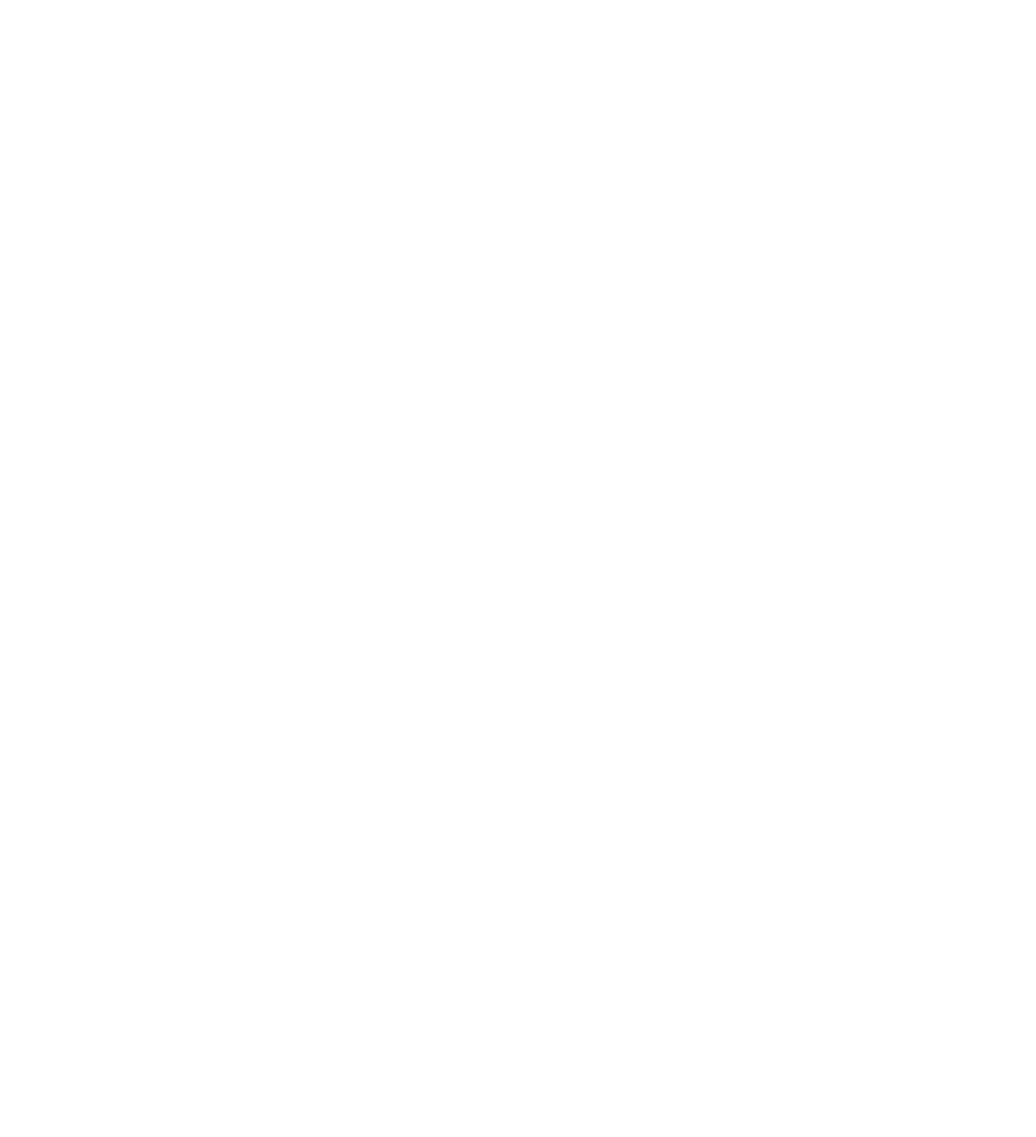
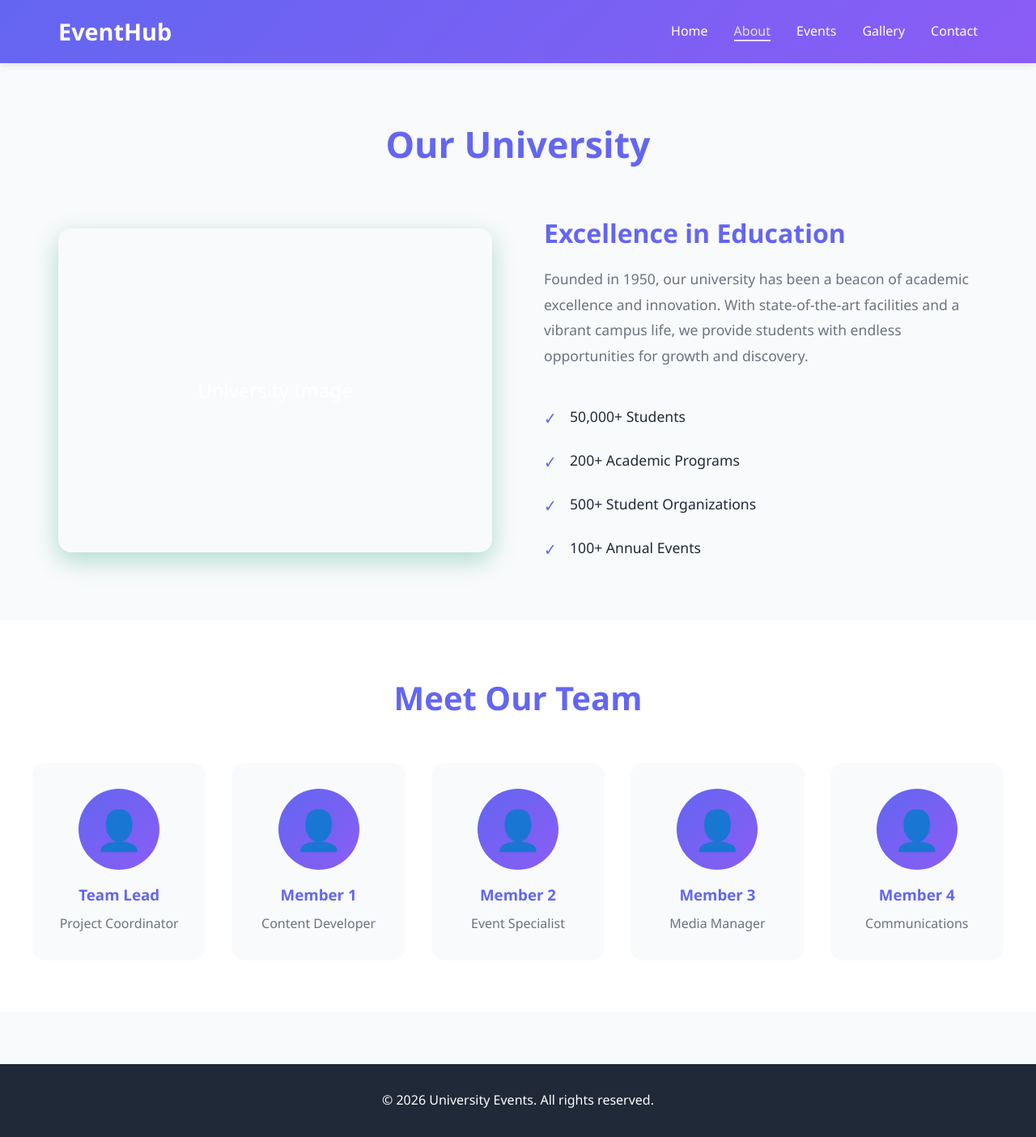
Before and after one commit to AbuHuraraDone/campus-events, a website: page src/destination.html in a window 1280 px wide. Shown: the whole page at 81% size. Before the commit the page ends 800 px from the top, so only its background shows below. Drawn offline with Linux system fonts and the light colour scheme.

Commit message:
Implemented destination page

```diff
--- a/src/destination.html
+++ b/src/destination.html
@@ -0,0 +1,79 @@
+<!DOCTYPE html>
+<html lang="en">
+<head>
+    <meta charset="UTF-8">
+    <meta name="viewport" content="width=device-width, initial-scale=1.0">
+    <title>About Us - Destination</title>
+    <link rel="stylesheet" href="../styles/style.css">
+</head>
+<body>
+    <header class="page-header">
+        <nav class="navbar">
+            <div class="logo">EventHub</div>
+            <ul class="nav-links">
+                <li><a href="index.html">Home</a></li>
+                <li><a href="destination.html" class="active">About</a></li>
+                <li><a href="packages.html">Events</a></li>
+                <li><a href="gallery.html">Gallery</a></li>
+                <li><a href="contact.html">Contact</a></li>
+            </ul>
+        </nav>
+    </header>
+
+    <main>
+        <section class="university-intro">
+            <h1>Our University</h1>
+            <div class="uni-content">
+                <div class="uni-image">
+                    <div class="placeholder-img">University Image</div>
+                </div>
+                <div class="uni-text">
+                    <h2>Excellence in Education</h2>
+                    <p>Founded in 1950, our university has been a beacon of academic excellence and innovation. With state-of-the-art facilities and a vibrant campus life, we provide students with endless opportunities for growth and discovery.</p>
+                    <ul class="highlights">
+                        <li>50,000+ Students</li>
+                        <li>200+ Academic Programs</li>
+                        <li>500+ Student Organizations</li>
+                        <li>100+ Annual Events</li>
+                    </ul>
+                </div>
+            </div>
+        </section>
+
+        <section class="team-section">
+            <h2>Meet Our Team</h2>
+            <div class="team-grid">
+                <div class="team-member">
+                    <div class="member-avatar">👤</div>
+                    <h3>Team Lead</h3>
+                    <p>Project Coordinator</p>
+                </div>
+                <div class="team-member">
+                    <div class="member-avatar">👤</div>
+                    <h3>Member 1</h3>
+                    <p>Content Developer</p>
+                </div>
+                <div class="team-member">
+                    <div class="member-avatar">👤</div>
+                    <h3>Member 2</h3>
+                    <p>Event Specialist</p>
+                </div>
+                <div class="team-member">
+                    <div class="member-avatar">👤</div>
+                    <h3>Member 3</h3>
+                    <p>Media Manager</p>
+                </div>
+                <div class="team-member">
+                    <div class="member-avatar">👤</div>
+                    <h3>Member 4</h3>
+                    <p>Communications</p>
+                </div>
+            </div>
+        </section>
+    </main>
+
+    <footer>
+        <p>&copy; 2026 University Events. All rights reserved.</p>
+    </footer>
+</body>
+</html>
--- a/styles/style.css
+++ b/styles/style.css
@@ -419,3 +419,196 @@ footer {
         justify-content: center;
     }
 }
+
+
+
+
+
+
+
+/* destination.css - About/Destination Page Styles */
+
+
+/* Header */
+.page-header {
+    background: linear-gradient(135deg, var(--primary-color), var(--secondary-color));
+    color: var(--white);
+    padding: 1rem 0;
+    box-shadow: 0 2px 10px rgba(0,0,0,0.1);
+}
+
+.navbar {
+    max-width: 1200px;
+    margin: 0 auto;
+    padding: 0 2rem;
+    display: flex;
+    justify-content: space-between;
+    align-items: center;
+}
+
+.logo {
+    font-size: 1.8rem;
+    font-weight: bold;
+}
+
+.nav-links {
+    display: flex;
+    list-style: none;
+    gap: 2rem;
+}
+
+.nav-links a {
+    color: var(--white);
+    text-decoration: none;
+    font-weight: 500;
+    transition: opacity 0.3s;
+}
+
+.nav-links a:hover,
+.nav-links a.active {
+    opacity: 0.8;
+    border-bottom: 2px solid var(--white);
+}
+
+/* University Intro Section */
+.university-intro {
+    max-width: 1200px;
+    margin: 4rem auto;
+    padding: 0 2rem;
+}
+
+.university-intro h1 {
+    text-align: center;
+    font-size: 2.8rem;
+    color: var(--primary-color);
+    margin-bottom: 3rem;
+}
+
+.uni-content {
+    display: grid;
+    grid-template-columns: 1fr 1fr;
+    gap: 4rem;
+    align-items: center;
+}
+
+.placeholder-img {
+    width: 100%;
+    height: 400px;
+    background: linear-gradient(135deg, var(--secondary-color), var(--accent-color));
+    border-radius: 16px;
+    display: flex;
+    align-items: center;
+    justify-content: center;
+    color: var(--white);
+    font-size: 1.5rem;
+    box-shadow: 0 10px 30px rgba(5, 150, 105, 0.3);
+}
+
+.uni-text h2 {
+    font-size: 2rem;
+    color: var(--primary-color);
+    margin-bottom: 1rem;
+}
+
+.uni-text p {
+    font-size: 1.1rem;
+    color: var(--text-light);
+    margin-bottom: 2rem;
+    line-height: 1.8;
+}
+
+.highlights {
+    list-style: none;
+}
+
+.highlights li {
+    padding: 0.8rem 0;
+    padding-left: 2rem;
+    position: relative;
+    font-size: 1.1rem;
+}
+
+.highlights li::before {
+    content: "✓";
+    position: absolute;
+    left: 0;
+    color: var(--primary-color);
+    font-weight: bold;
+    font-size: 1.3rem;
+}
+
+/* Team Section */
+.team-section {
+    background-color: var(--white);
+    padding: 4rem 2rem;
+    margin-top: 4rem;
+}
+
+.team-section h2 {
+    text-align: center;
+    font-size: 2.5rem;
+    color: var(--primary-color);
+    margin-bottom: 3rem;
+}
+
+.team-grid {
+    max-width: 1200px;
+    margin: 0 auto;
+    display: grid;
+    grid-template-columns: repeat(auto-fit, minmax(200px, 1fr));
+    gap: 2rem;
+}
+
+.team-member {
+    text-align: center;
+    padding: 2rem;
+    background: var(--bg-light);
+    border-radius: 16px;
+    transition: transform 0.3s;
+}
+
+.team-member:hover {
+    transform: translateY(-5px);
+}
+
+.member-avatar {
+    width: 100px;
+    height: 100px;
+    background: linear-gradient(135deg, var(--primary-color), var(--secondary-color));
+    border-radius: 50%;
+    margin: 0 auto 1rem;
+    display: flex;
+    align-items: center;
+    justify-content: center;
+    font-size: 3rem;
+}
+
+.team-member h3 {
+    color: var(--primary-color);
+    margin-bottom: 0.5rem;
+}
+
+.team-member p {
+    color: var(--text-light);
+}
+
+/* Footer */
+footer {
+    text-align: center;
+    padding: 2rem;
+    background-color: var(--text-dark);
+    color: var(--white);
+}
+
+/* Responsive */
+@media (max-width: 768px) {
+    .uni-content {
+        grid-template-columns: 1fr;
+        gap: 2rem;
+    }
+
+    .navbar {
+        flex-direction: column;
+        gap: 1rem;
+    }
+}
```
